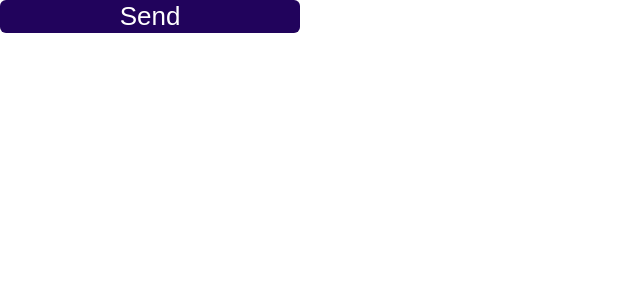
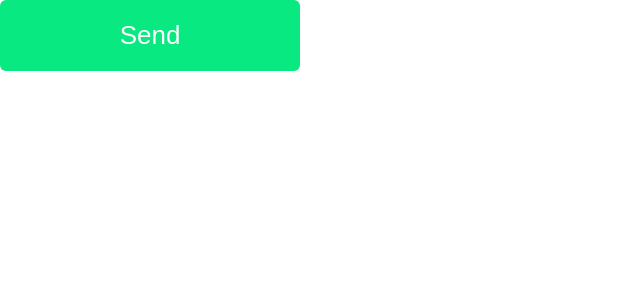
Before and after one commit to ViraVarguliak14/05_react_ts_24_03, a React (Vite) app: page / in a window 1280 px wide. Shown: the top 300 px of the page, without its empty margins (0-640 px from the left). Built offline with nearby package versions, Linux system fonts and the light colour scheme.

Commit message:
add styles.css

```diff
--- a/src/components/Button/styles.css
+++ b/src/components/Button/styles.css
@@ -1,9 +1,11 @@
 .main-button {
     width: 300px;
-    background: rgb(33, 3, 92);
+    height: fit-content;
+    padding: 20px;
+    background: rgb(9, 233, 129);
     border: none;
     border-radius: 6px;
     font-size: 26px;
     color: white;
     cursor: pointer;
-}
+  }
```
